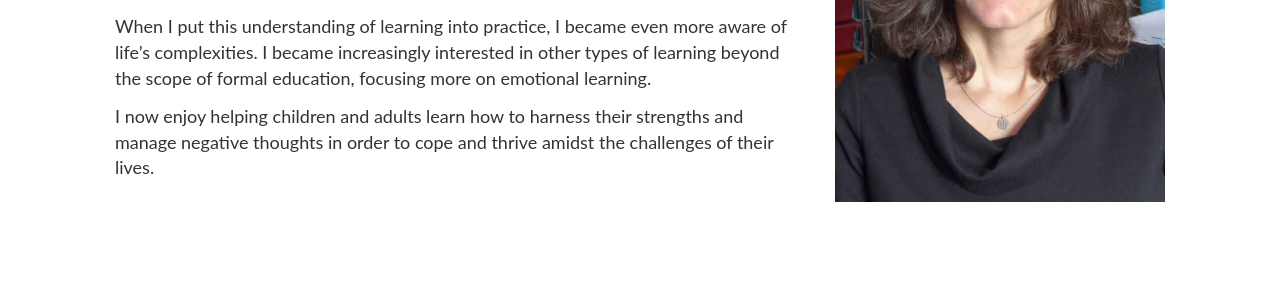
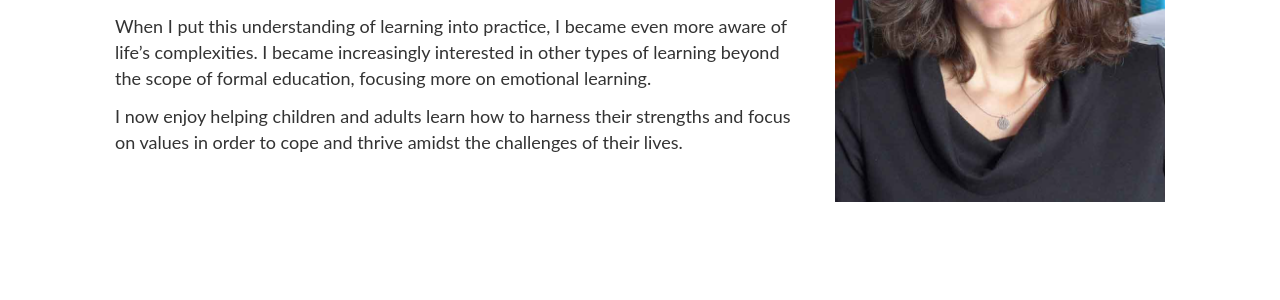
Before and after one commit to nmorduch/susan, a Jekyll site: the page built from _posts/0000-01-10-about-me.md, in a window 1280 px wide. Shown: the part 766-1066 px from the top of the page. Built offline with Jekyll 4.4.1, drawn with Linux system fonts in a browser that asks for light colours.

Commit message:
Update 0000-01-10-about-me.md

```diff
--- a/_posts/0000-01-10-about-me.md
+++ b/_posts/0000-01-10-about-me.md
@@ -10,4 +10,4 @@ In graduate school (PhD in School Psychology from Teachers College, Columbia Uni
 
 When I put this understanding of learning into practice, I became even more aware of life's complexities. I became increasingly interested in other types of learning beyond the scope of formal education, focusing more on emotional learning.
 
-I now enjoy helping children and adults learn how to harness their strengths and manage negative thoughts in order to cope and thrive amidst the challenges of their lives.
+I now enjoy helping children and adults learn how to harness their strengths and focus on values in order to cope and thrive amidst the challenges of their lives.
```
